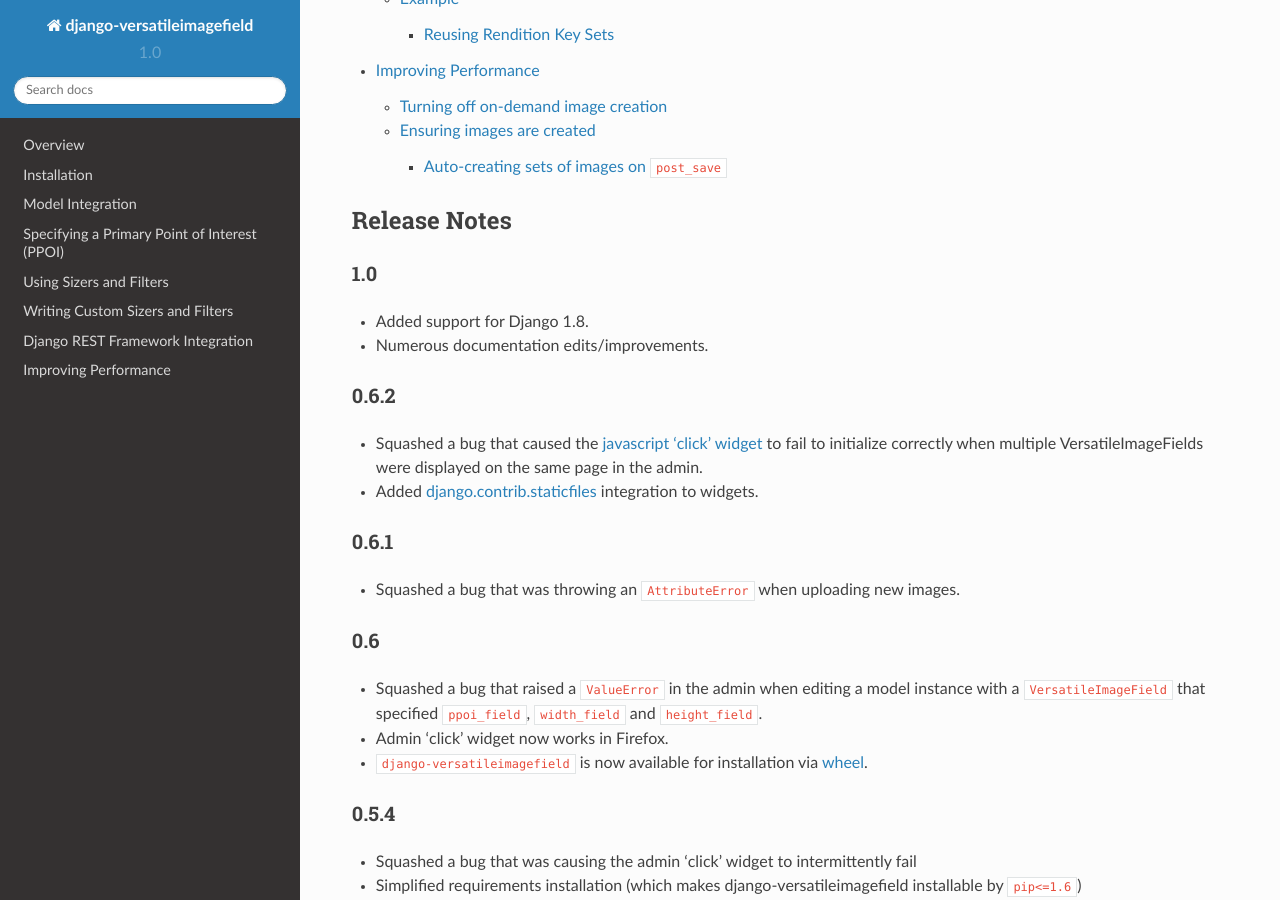
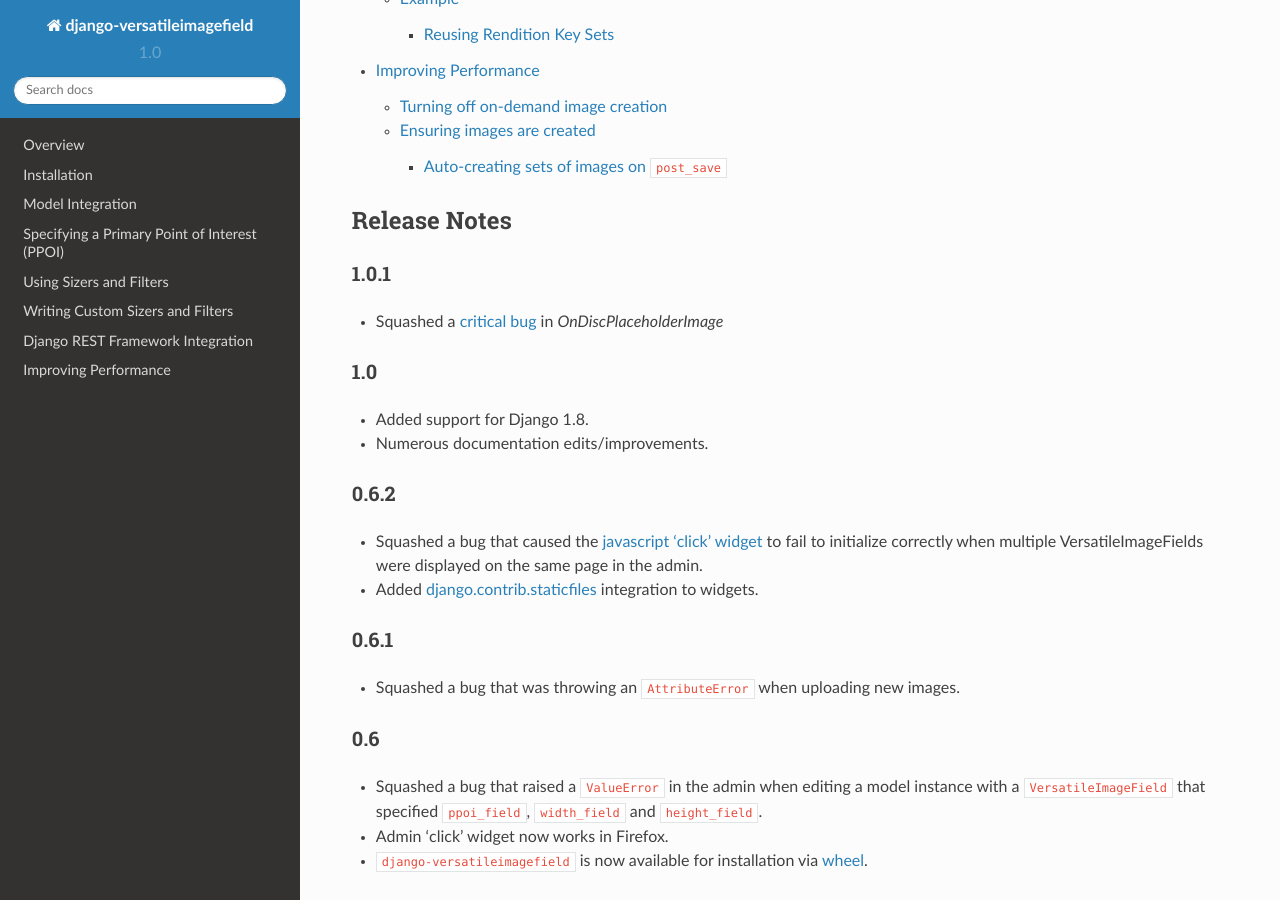
Before and after one commit to respondcreate/django-versatileimagefield, a Sphinx documentation site: the page built from docs/index.rst, in a window 1280 px wide and 900 px high, scrolled down 2757 px. Built offline with Sphinx 7.4.7 and the Read the Docs theme 2.0.0, drawn with Linux system fonts in a browser that asks for light colours.

Commit message:
Bumping to 1.0.1 in preparation for PyPI release
Closes #13

```diff
--- a/docs/index.rst
+++ b/docs/index.rst
@@ -86,6 +86,10 @@
 
 Release Notes
 =============
+
+1.0.1
+^^^^^
+- Squashed a `critical bug <https://github.com/WGBH/django-versatileimagefield/issues/13>`_ in `OnDiscPlaceholderImage`
 
 1.0
 ^^^
--- a/setup.py
+++ b/setup.py
@@ -5,7 +5,7 @@
 setup(
     name='django-versatileimagefield',
     packages=find_packages(),
-    version='1.0',
+    version='1.0.1',
     author=u'Jonathan Ellenberger',
     author_email='jonathan_ellenberger@wgbh.org',
     url='http://github.com/WGBH/django-versatileimagefield/',
```
